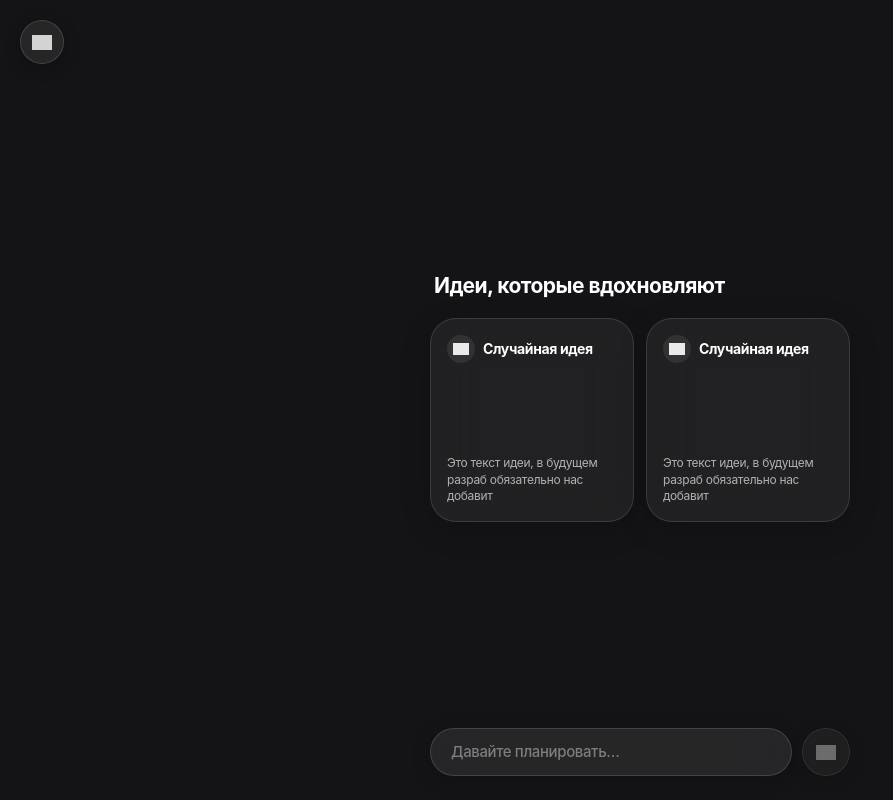
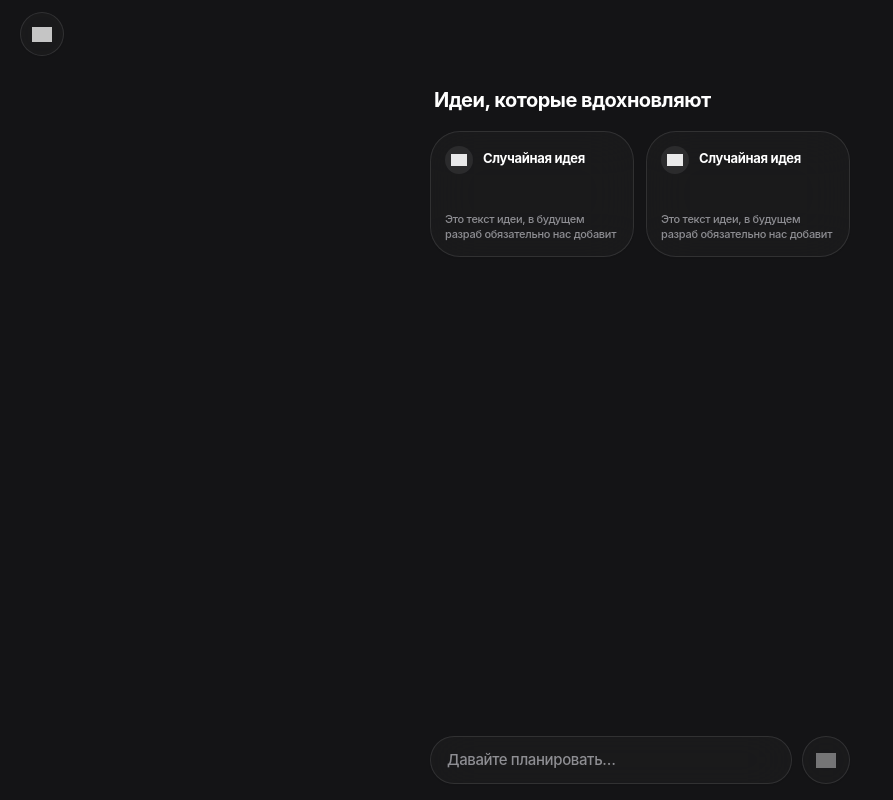
Before and after one commit to jango100500-ui/Krumm, a Next.js app: page / in a window 1280 px wide. Shown: the whole page, without its empty margins (0-893 px from the left). Built offline with nearby package versions, Linux system fonts and the light colour scheme; grey boxes are pictures that could not be loaded.

Commit message:
Update page.tsx

```diff
--- a/app/page.tsx
+++ b/app/page.tsx
@@ -30,23 +30,31 @@ export default function Home() {
   ];
 
   return (
-    <main className="relative w-full h-[100dvh] overflow-hidden bg-[#141416] flex flex-col justify-between px-5 pt-3 pb-6">
-      <div className="w-full flex justify-start items-center pt-2">
+    <main className="fixed inset-0 w-full bg-[#141416] overflow-hidden">
+
+      <div
+        className="absolute left-0 right-0 px-5 z-20 flex justify-start items-center pointer-events-none"
+        style={{ top: 'calc(env(safe-area-inset-top, 47px) + 12px)' }}
+      >
         <JellyButton
           type="button"
-          flashColor="bg-white/20"
-          className="w-11 h-11 rounded-full bg-white/[0.08] border border-white/[0.14] backdrop-blur-xl flex items-center justify-center shadow-[0_4px_16px_rgba(0,0,0,0.25)]"
+          flashColor="bg-white/10"
+          className="w-11 h-11 rounded-full bg-[#1C1C1E]/75 backdrop-blur-[24px] border border-white/10 flex items-center justify-center shadow-sm pointer-events-auto"
         >
           <img
             src="/menu.png"
             alt="Menu"
-            className="w-5 h-5 object-contain brightness-0 invert opacity-80 pointer-events-none"
+            className="w-5 h-5 object-contain brightness-0 invert opacity-75 pointer-events-none"
           />
         </JellyButton>
       </div>
 
-      <div className="w-full max-w-[420px] mx-auto flex flex-col items-start my-auto">
-        <h2 className="text-white text-[21px] font-bold tracking-tight mb-4 px-1">
+      <div
+        className="absolute left-0 right-0 px-5 z-10 flex flex-col pointer-events-none"
+        style={{ top: 'calc(env(safe-area-inset-top, 47px) + 85px)' }}
+      >
+        <div className="w-full max-w-[420px] mx-auto pointer-events-auto">
+          <h2 className="text-white text-[20px] font-bold tracking-tight mb-4 px-1">
             Идеи, которые вдохновляют
           </h2>
 
@@ -54,9 +62,9 @@ export default function Home() {
             {ideas.map((item) => (
               <div
                 key={item.id}
-              className="w-full aspect-square rounded-[26px] bg-white/[0.06] border border-white/[0.12] backdrop-blur-xl p-4 flex flex-col justify-between shadow-[0_8px_30px_rgba(0,0,0,0.18)]"
+                className="w-full h-[126px] rounded-[30px] bg-[#1C1C1E]/75 backdrop-blur-[24px] border border-white/10 p-3.5 flex flex-col justify-between shadow-sm cursor-pointer"
               >
-              <div className="flex items-center gap-2">
+                <div className="w-full flex items-start gap-2.5">
                   <div className="w-7 h-7 rounded-full bg-white/[0.08] flex items-center justify-center flex-shrink-0">
                     <img
                       src="/idea.png"
@@ -64,21 +72,27 @@ export default function Home() {
                       className="w-4 h-4 object-contain brightness-0 invert opacity-90 pointer-events-none"
                     />
                   </div>
-                <span className="text-white text-[14px] font-bold tracking-tight leading-tight">
+                  <span className="text-white text-[13px] font-bold tracking-tight leading-tight mt-1 flex-1">
                     {item.title}
                   </span>
                 </div>
 
-              <p className="text-white/65 text-[12px] font-normal leading-snug tracking-tight">
+                <p className="text-[#8E8E93] text-[11px] font-medium leading-snug tracking-tight">
                   {item.text}
                 </p>
               </div>
             ))}
           </div>
         </div>
+      </div>
 
+      <div
+        className="absolute bottom-0 left-0 right-0 px-5 z-30"
+        style={{ paddingBottom: 'calc(env(safe-area-inset-bottom, 34px) + 16px)' }}
+      >
         <div className="w-full max-w-[420px] mx-auto flex items-center gap-2.5">
-        <div className="flex-1 h-12 rounded-full bg-white/[0.08] border border-white/[0.14] backdrop-blur-xl px-5 flex items-center shadow-[0_4px_20px_rgba(0,0,0,0.2)]">
+
+          <div className="flex-1 h-[48px] rounded-full bg-[#1C1C1E]/75 backdrop-blur-[24px] border border-white/10 px-4 flex items-center shadow-sm">
             <input
               ref={inputRef}
               autoFocus
@@ -86,18 +100,18 @@ export default function Home() {
               value={query}
               onChange={(e) => setQuery(e.target.value)}
               placeholder="Давайте планировать…"
-            className="w-full bg-transparent text-white placeholder-white/40 text-[15px] font-medium outline-none border-none tracking-tight"
+              className="w-full bg-transparent text-white placeholder-[#8E8E93] text-[15px] font-medium outline-none border-none tracking-tight"
             />
           </div>
 
           <JellyButton
             type="button"
             disabled={!hasText}
-          flashColor={hasText ? 'bg-black/15' : 'bg-white/20'}
-          className={`w-12 h-12 rounded-full flex items-center justify-center flex-shrink-0 border transition-all duration-300 shadow-[0_4px_20px_rgba(0,0,0,0.2)] ${
+            flashColor={hasText ? 'bg-black/10' : 'bg-white/10'}
+            className={`w-[48px] h-[48px] rounded-full flex items-center justify-center flex-shrink-0 transition-colors duration-300 shadow-sm ${
               hasText
-              ? 'bg-[#F6F3EB] border-transparent shadow-[0_0_20px_rgba(246,243,235,0.25)]'
-              : 'bg-white/[0.08] border-white/[0.14] backdrop-blur-xl opacity-60'
+                ? 'bg-[#F9F8F0] border border-transparent'
+                : 'bg-[#1C1C1E]/75 backdrop-blur-[24px] border border-white/10'
             }`}
           >
             <img
@@ -106,11 +120,13 @@ export default function Home() {
               className={`w-5 h-5 object-contain transition-all duration-300 pointer-events-none ${
                 hasText
                   ? 'brightness-0 opacity-90 translate-x-[1px]'
-                : 'brightness-0 invert opacity-60'
+                  : 'brightness-0 invert opacity-40'
               }`}
             />
           </JellyButton>
         </div>
+      </div>
+
     </main>
   );
 }
```
Lines whose indentation alone changed are shown as unchanged.
